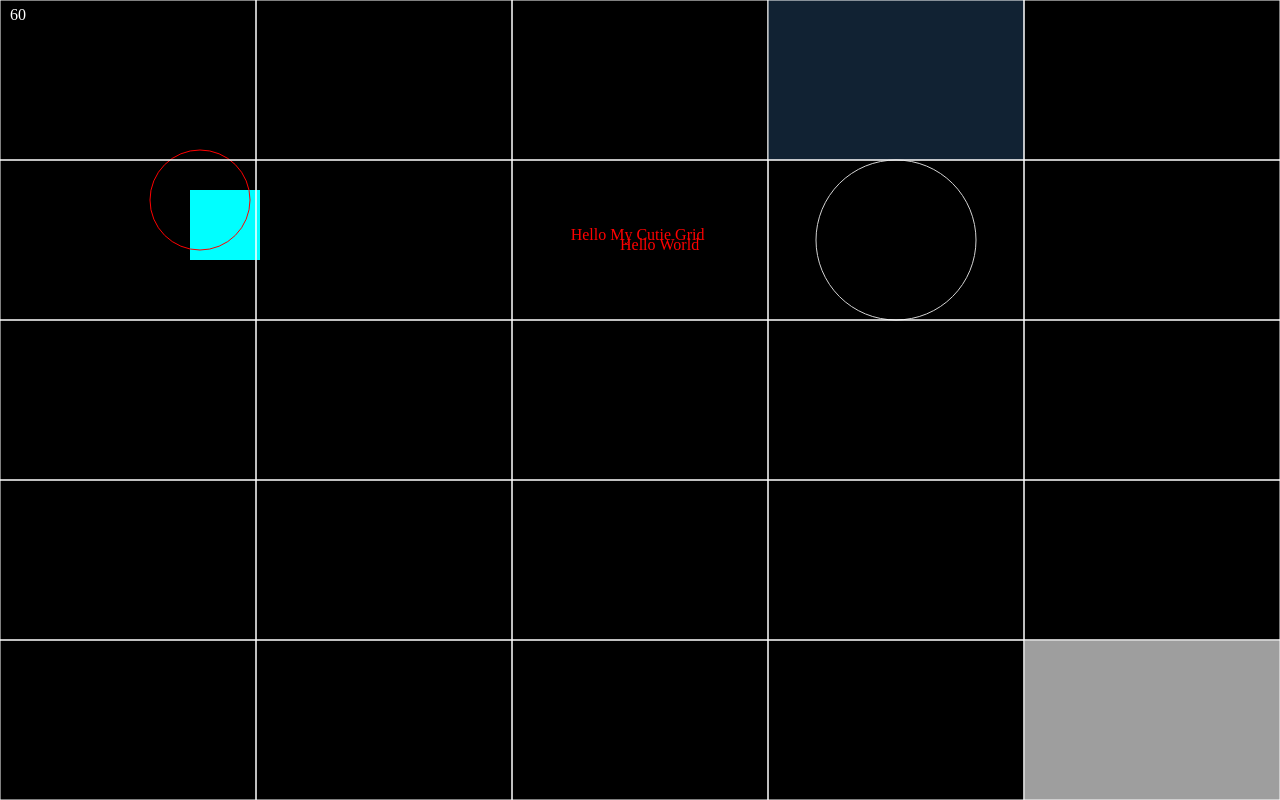
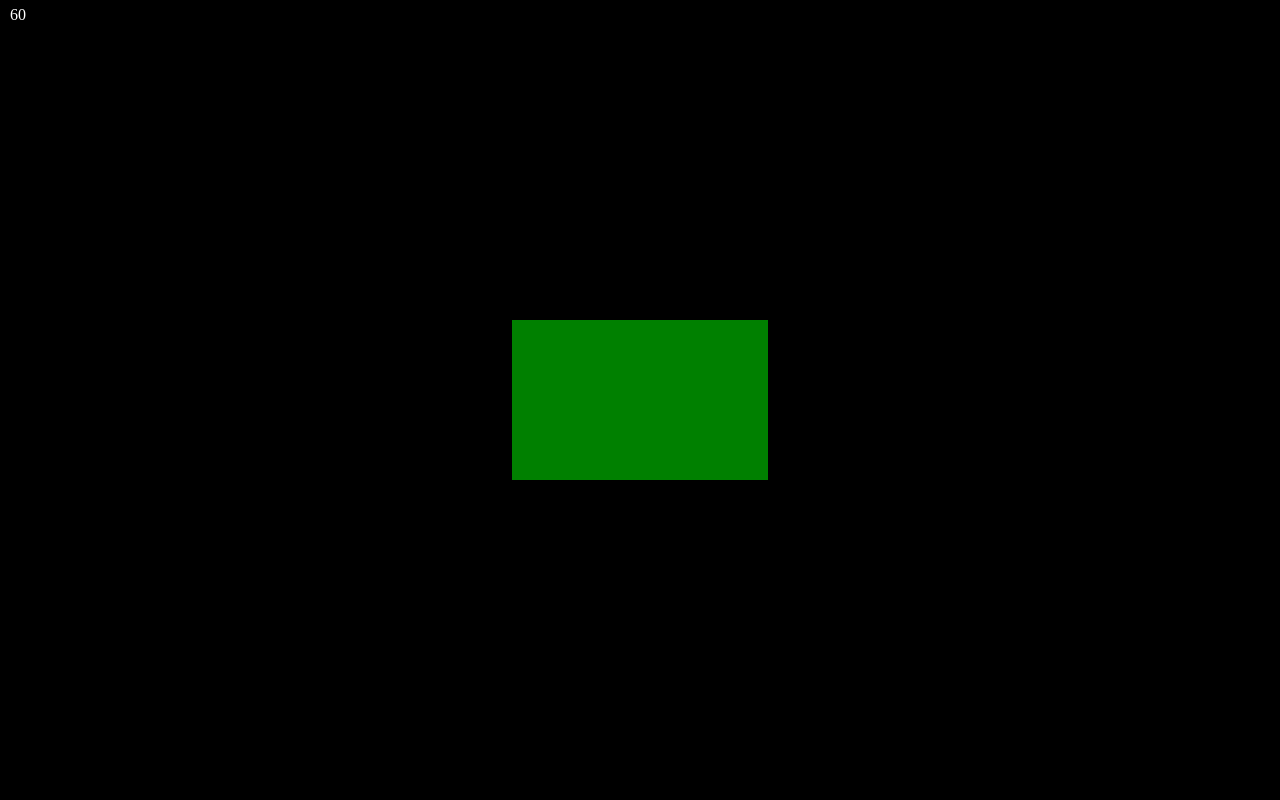
Before and after one commit to zanchho/Cell-based-life-simulation, a plain HTML site: page index.html in a window 1280 px wide. Drawn offline with Linux system fonts and the light colour scheme.

Commit message:
implemented a Basic Cell Object w Todos

```diff
--- /dev/null
+++ b/classes/Cell.js
@@ -0,0 +1,114 @@
+export class Cell {
+  constructor(row, col, energy = 100, alive = true, FnGetGridItem) {
+    this.row = row
+    this.col = col
+    this.energy = energy
+    this.alive = alive
+    this.color = "green"
+    this.seeds = []
+    this.FnGetGridItem = FnGetGridItem
+    this.FnIsGridItemEmpty = (row, col) => {
+      return this.FnGetGridItem(row, col).contentType === undefined
+    }
+    this.FnClearGridItem = (row, col) => {
+      const gI = this.FnGetGridItem(row, col)
+      gI.contentType = undefined
+      gI.content = undefined
+      gI.contentWaiting = false
+    }
+    this.FnMakeDrawAble = () => {
+      const gI = this.FnGetGridItem(this.row, this.col)
+      if (!gI) return
+      gI.contentType = "rect"
+      gI.content = this.color
+      gI.contentWaiting = false
+    }
+    console.log(FnGetGridItem, " === ", this.FnGetGridItem)
+    this.FnMakeDrawAble()
+  }
+
+  canMove(direction) {
+    const row = this.row + direction[0]
+    const col = this.col + direction[1]
+    return this.FnIsGridItemEmpty(row, col)
+  }
+  move(direction) {
+    if (!this.canMove(direction)) return
+    console.log("cell move")
+
+    //if it can move to the location its gonna clear up the GridItem
+    this.FnClearGridItem()
+    //and after moving itself to the direction it sets the content of gridItem
+    this.FnMakeDrawAble()
+
+    /*
+
+
+    TODO
+
+    moving should be 1 UDLR -- for future maybe use A*- Algorythm
+    if i get Ideas for any Objectives for the cell, interesting would be
+    like having stats by default and increase them with random spawning Orbs,
+    which increases like baseStats also i can fit seeds lifelikelyhood into it
+
+    else
+
+    */
+  }
+  //energy gain
+  photosynthesise() {
+    // console.log("cell photosynthesise ")
+
+    this.energy += 25
+    if (this.energy > 100) this.energy = 100
+  }
+
+  reproduce() {
+    // console.log("cell reproduce")
+    //effort to put into seed
+    const passEnergyToSeed = 80
+    this.seeds.push(
+      new Seed(this.row, this.col, passEnergyToSeed, "right", this)
+    )
+    this.energy -= passEnergyToSeed
+  }
+
+  simulate() {
+    //cycle energycost
+    this.energy -= 15
+
+    if (this.energy > 80) {
+      this.reproduce()
+      return
+    }
+
+    //idle
+    this.photosynthesise()
+  }
+}
+
+class Seed {
+  constructor(row, col, energy, direction, origin) {
+    this.row = row
+    this.col = col
+    this.energy = energy
+    this.direction = direction
+    this.origin = origin
+
+    this.growingState = 0
+    this.grownAt = 3
+  }
+
+  grow() {
+    //random here establishes a low %rate where Cells just die
+    if (this.energy > 30 && Math.random() > 0.01) {
+      console.log("SSeed Survives")
+      this.energy -= 15 // Energy cost for growing
+      new Cell(this.row, this.col, this.energy, true, this.origin.FnGetGridItem)
+    } else {
+      console.log("seed dyes")
+      this.origin.seeds = this.origin.seeds.filter(seed => seed !== this)
+      delete this
+    }
+  }
+}
--- a/index.html
+++ b/index.html
@@ -26,6 +26,6 @@
   </head>
   <body>
     <canvas id="canvas" class="canvas"></canvas>
-    <script src="index.js"></script>
+    <script type="module" src="index.js"></script>
   </body>
 </html>
--- a/index.js
+++ b/index.js
@@ -1,8 +1,10 @@
+import { Cell } from "./classes/Cell.js"
+
 /** @type {HTMLCanvasElement} */
 const canvas = document.getElementById("canvas")
 /** @type {CanvasRenderingContext2D} */
 const ctx = canvas.getContext("2d")
-const gridHasLines = true
+const gridHasLines = false
 
 // Set canvas dimensions to match the window size
 function setCanvastoParentSize() {
@@ -169,19 +171,17 @@ function handleFPS(timestamp) {
 }
 
 const drawAll = () => {
-  //ungridded -mostlikely useless to me
-  drawRect(190, 190, 70, 70, "aqua")
-  drawCircle(200, 200, 50, 0, Math.PI * 2, "red")
-  drawText("Hello World", 620, 250, "100%", "Arial", "red")
-
   drawGrid(gridArray)
 }
 const reset = () => {
   drawRect(0, 0, canvas.width, canvas.height, "#000")
 }
+
+const myCell = new Cell(2, 2, 50, true, getGridItem)
+
 const update = () => {
   drawAll()
-
+  myCell.simulate()
   //draw fps
   if (fps) drawText(fps.toFixed(0), 10, 20, "100%", "Arial", "#FFF")
 
@@ -190,35 +190,5 @@ const update = () => {
   requestAnimationFrame(handleFPS)
   requestAnimationFrame(update)
 }
+
 update()
-
-//#region  test images
-const imageGridItem = getGridItem(4, 4)
-// Gen random delay
-const delay = Math.floor(Math.random() * 11) + 3
-
-const loadImage = async () => {
-  await loadRandomImage(imageGridItem)
-
-  setTimeout(() => {
-    loadImage()
-  }, delay * 1000) // ms to s
-}
-loadImage()
-
-//#endregion
-//#region test Rect
-const rectGridItem = getGridItem(0, 3)
-rectGridItem.content = "#123"
-rectGridItem.contentType = "rect"
-//#endregion
-//#region test Circle
-const circleGridItem = getGridItem(1, 3)
-circleGridItem.content = "#123"
-circleGridItem.contentType = "circle"
-//#endregion
-//#region test Text
-const textGridItem = getGridItem(1, 2)
-textGridItem.content = "Hello My Cutie Grid"
-textGridItem.contentType = "text"
-//#endregion
```
